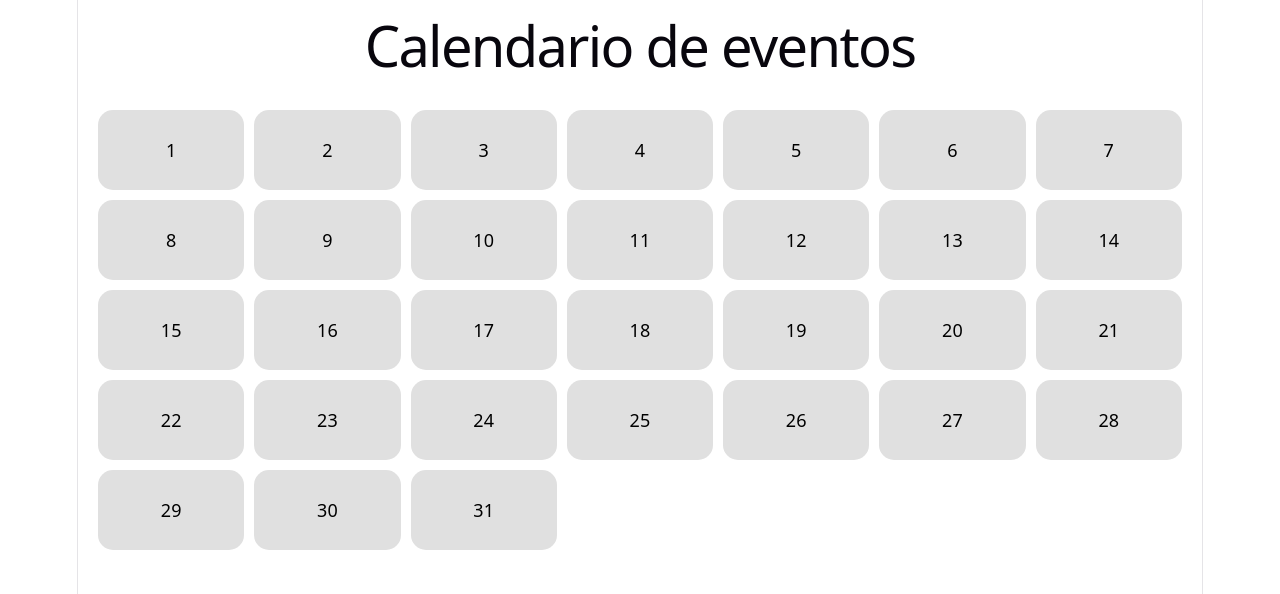
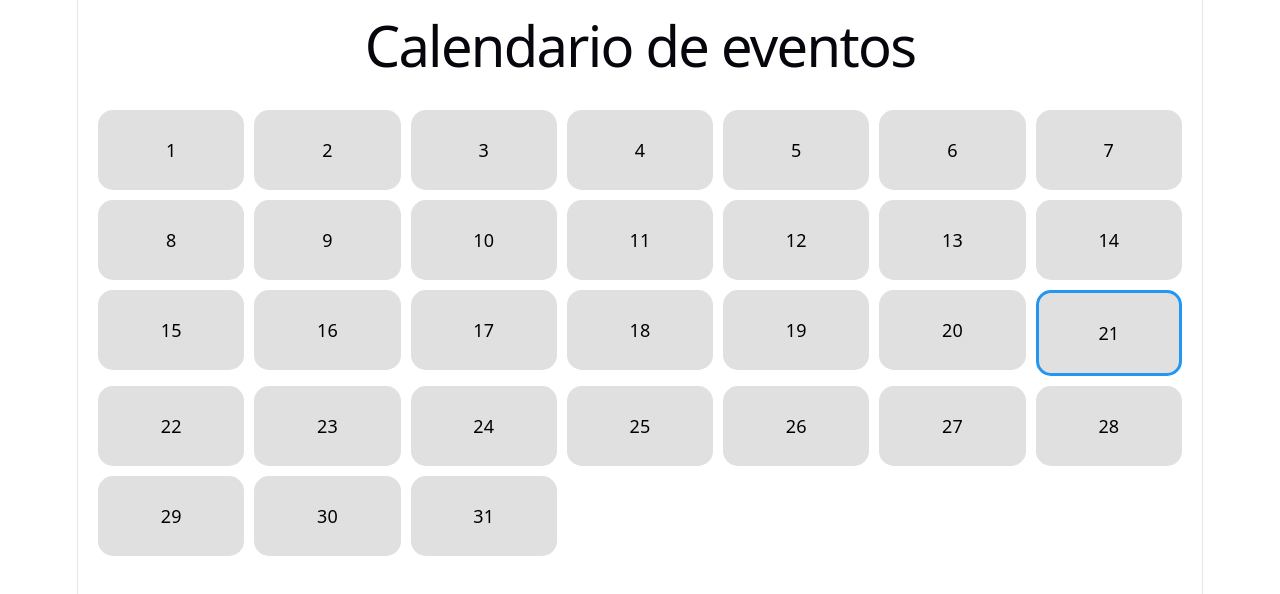
Before and after one commit to Johan1Avila/caledario-app, a React (Vite) app: page / in a window 1280 px wide. Shown: the top 594 px of the page. Built offline with nearby package versions, Linux system fonts and the light colour scheme.

Commit message:
El calendario ahora marca el día del calendario real y se resolvieron algunos otros bugs

```diff
--- a/src/components/Calendar.jsx
+++ b/src/components/Calendar.jsx
@@ -1,16 +1,20 @@
 import React, { useState, useEffect } from "react";
 
 const Calendar = () => {
-  localStorage.setItem("clave", "valor");
-  localStorage.getItem("clave");
   const [showModal, setShowModal] = useState(false);
   const [note, setNote] = useState("");
   const [status, setStatus] = useState("");
   const [selectedDay, setSelectedDay] = useState(null);
+
   const [events, setEvents] = useState(() => {
     const saved = localStorage.getItem("calendarEvents");
     return saved ? JSON.parse(saved) : {};
   });
+
+  const today = new Date();
+  const currentDay = today.getDate();
+  const currentMonth = today.getMonth();
+  const currentYear = today.getFullYear();
 
   const daysInMonth = new Date(2026, 2 + 1, 0).getDate();
   const days = [];
@@ -35,7 +39,10 @@ const Calendar = () => {
     setShowModal(true);
   };
 
-  // ✅ MOVER AQUÍ
+  useEffect(() => {
+    localStorage.setItem("calendarEvents", JSON.stringify(events));
+  }, [events]);
+
   const styles = {
     grid: {
       display: "grid",
@@ -79,32 +86,43 @@ const Calendar = () => {
       border: "none",
     },
   };
-  useEffect(() => {
-    localStorage.setItem("calendarEvents", JSON.stringify(events));
-  }, [events]);
+
   return (
     <>
       <div style={styles.grid}>
-        {days.map((day) => (
+        {days.map((day) => {
+          const event = events[day];
+
+          const isToday =
+            day === currentDay && currentMonth === 2 && currentYear === 2026;
+
+          let backgroundColor = "#E0E0E0";
+
+          if (event?.status === "pendiente") {
+            backgroundColor = "#FFD54F";
+          } else if (event?.status === "confirmado") {
+            backgroundColor = "#81C784";
+          }
+
+          return (
             <div
               key={day}
-            className="day"
               style={{
                 ...styles.day,
-              backgroundColor:
-                events[day]?.status === "confirmado"
-                  ? "#4CAF50"
-                  : events[day]?.status === "pendiente"
-                    ? "#FFC107"
-                    : "#E0E0E0",
-
-              border: selectedDay === day ? "3px solid #000" : "none",
+                backgroundColor,
+                border:
+                  selectedDay === day
+                    ? "3px solid #ababab"
+                    : isToday
+                      ? "3px solid #2196F3"
+                      : "none",
               }}
               onClick={() => handleDayClick(day)}
             >
               {day}
             </div>
-        ))}
+          );
+        })}
       </div>
 
       {showModal && (
@@ -135,10 +153,8 @@ const Calendar = () => {
                 const updatedEvents = { ...events };
 
                 if (!status && !note) {
-                  // 🔥 eliminar evento si está vacío
                   delete updatedEvents[selectedDay];
                 } else {
-                  // guardar normalmente
                   updatedEvents[selectedDay] = { note, status };
                 }
 
```
Lines whose indentation alone changed are shown as unchanged.
